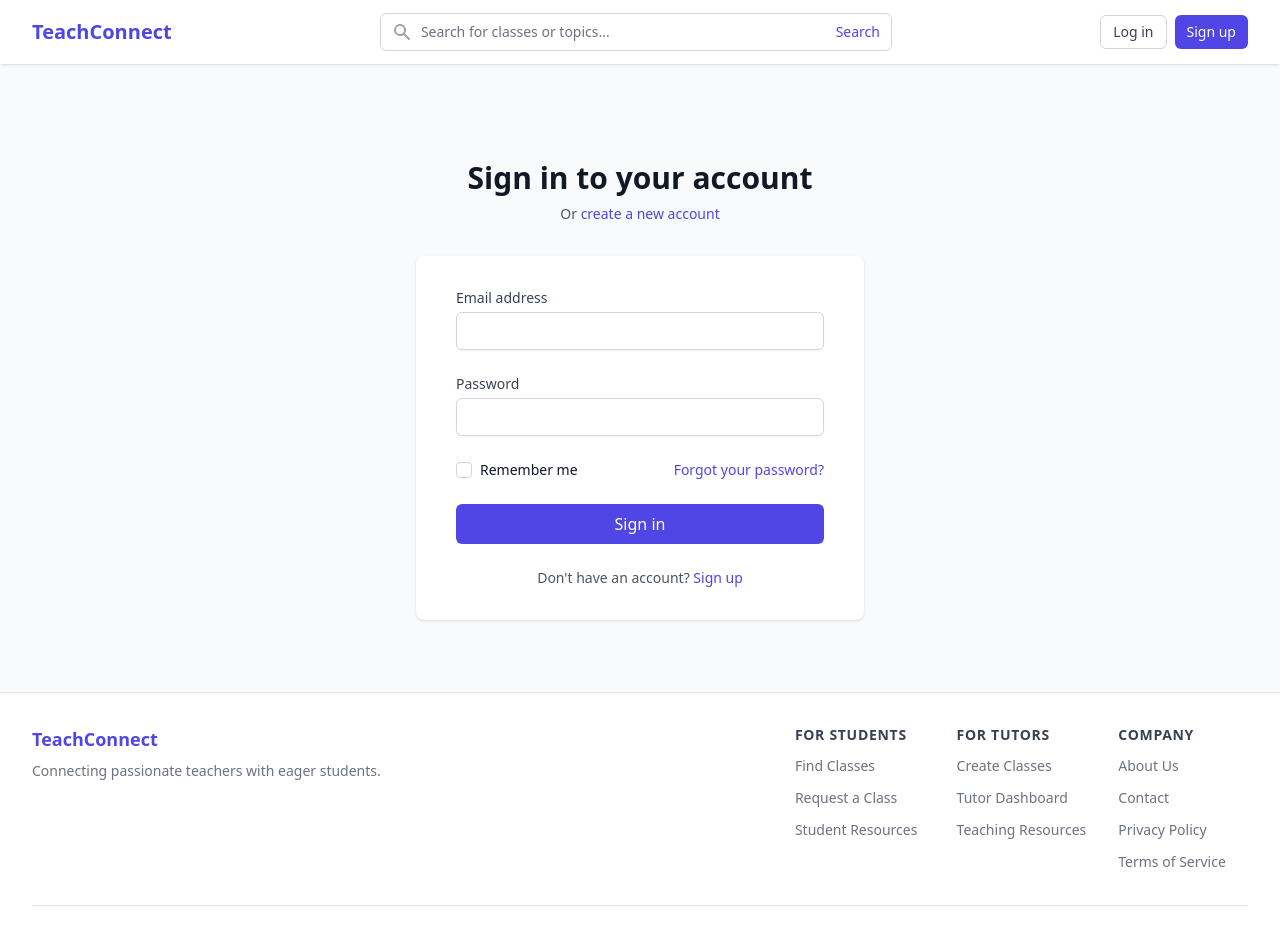
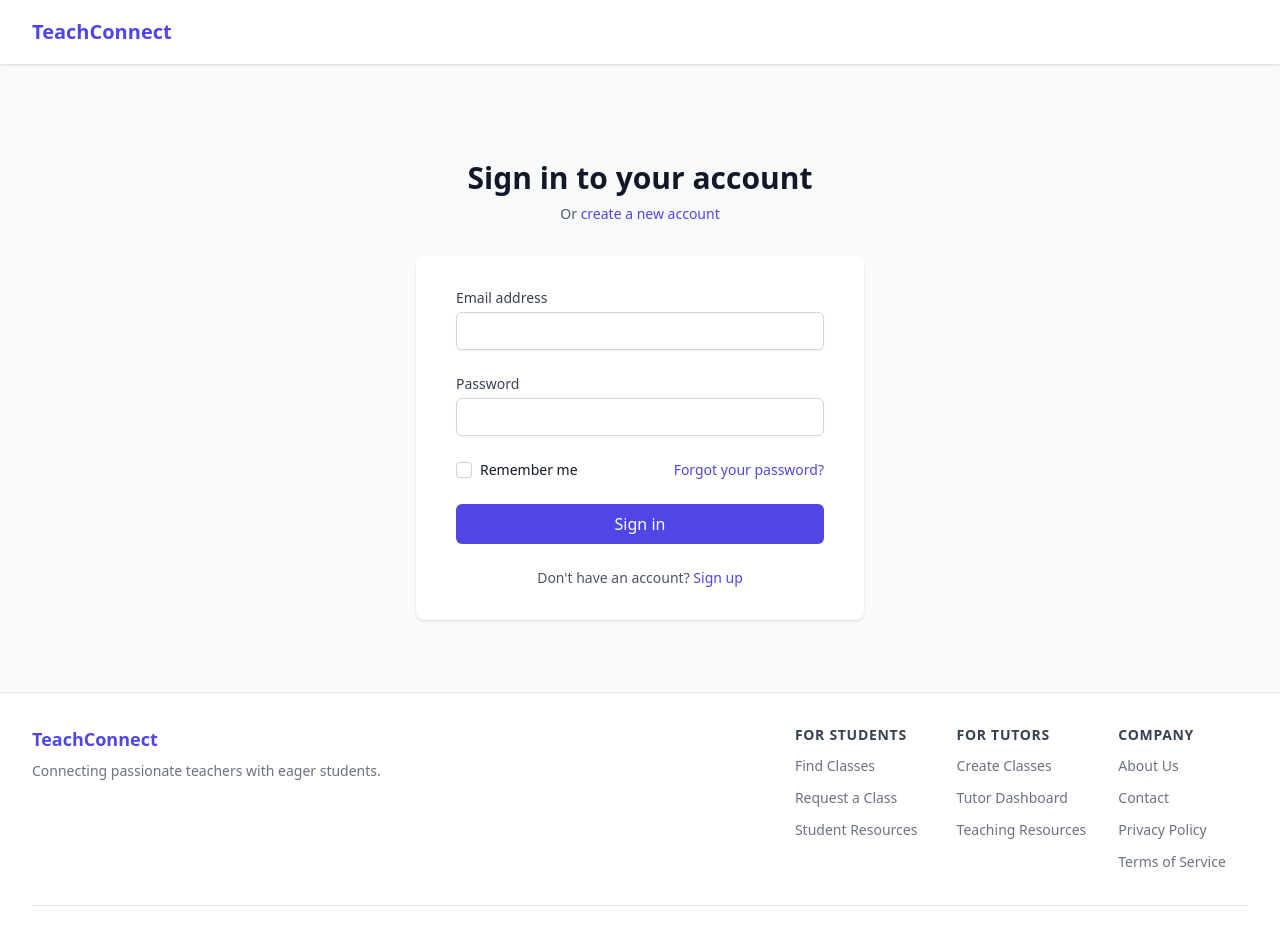
Before and after one commit to sankalp112kashyap/teachconnect-frontend, a React (Create React App) app: page /login in a window 1280 px wide. Shown: the top 940 px of the page. Built offline with nearby package versions, Linux system fonts and the light colour scheme.

Commit message:
remove search bars from login & register pages

```diff
--- /dev/null
+++ b/src/layouts/AuthLayout.tsx
@@ -0,0 +1,146 @@
+import React from 'react';
+import { Outlet } from 'react-router-dom';
+import { Link } from 'react-router-dom';
+
+const AuthLayout: React.FC = () => {
+  return (
+    <div className="min-h-screen bg-gray-50">
+      <header className="bg-white shadow">
+        <div className="max-w-7xl mx-auto px-4 sm:px-6 lg:px-8">
+          <div className="flex justify-between items-center h-16">
+            <div className="flex items-center">
+              <Link to="/" className="text-xl font-bold text-indigo-600">
+                TeachConnect
+              </Link>
+            </div>
+          </div>
+        </div>
+      </header>
+      <main className="py-6">
+        <Outlet />
+      </main>
+      <footer className="bg-white border-t border-gray-200 py-8">
+        <div className="max-w-7xl mx-auto px-4 sm:px-6 lg:px-8">
+          <div className="flex flex-col md:flex-row justify-between">
+            <div className="mb-4 md:mb-0">
+              <h3 className="text-lg font-semibold text-indigo-600">TeachConnect</h3>
+              <p className="mt-2 text-sm text-gray-500">
+                Connecting passionate teachers with eager students.
+              </p>
+            </div>
+            <div className="grid grid-cols-2 gap-8 sm:grid-cols-3">
+              <div>
+                <h3 className="text-sm font-semibold text-gray-700 tracking-wider uppercase">
+                  For Students
+                </h3>
+                <ul className="mt-2 space-y-2">
+                  <li>
+                    <a
+                      href="#"
+                      className="text-sm text-gray-500 hover:text-gray-900"
+                    >
+                      Find Classes
+                    </a>
+                  </li>
+                  <li>
+                    <a
+                      href="#"
+                      className="text-sm text-gray-500 hover:text-gray-900"
+                    >
+                      Request a Class
+                    </a>
+                  </li>
+                  <li>
+                    <a
+                      href="#"
+                      className="text-sm text-gray-500 hover:text-gray-900"
+                    >
+                      Student Resources
+                    </a>
+                  </li>
+                </ul>
+              </div>
+              <div>
+                <h3 className="text-sm font-semibold text-gray-700 tracking-wider uppercase">
+                  For Tutors
+                </h3>
+                <ul className="mt-2 space-y-2">
+                  <li>
+                    <a
+                      href="#"
+                      className="text-sm text-gray-500 hover:text-gray-900"
+                    >
+                      Create Classes
+                    </a>
+                  </li>
+                  <li>
+                    <a
+                      href="#"
+                      className="text-sm text-gray-500 hover:text-gray-900"
+                    >
+                      Tutor Dashboard
+                    </a>
+                  </li>
+                  <li>
+                    <a
+                      href="#"
+                      className="text-sm text-gray-500 hover:text-gray-900"
+                    >
+                      Teaching Resources
+                    </a>
+                  </li>
+                </ul>
+              </div>
+              <div>
+                <h3 className="text-sm font-semibold text-gray-700 tracking-wider uppercase">
+                  Company
+                </h3>
+                <ul className="mt-2 space-y-2">
+                  <li>
+                    <a
+                      href="#"
+                      className="text-sm text-gray-500 hover:text-gray-900"
+                    >
+                      About Us
+                    </a>
+                  </li>
+                  <li>
+                    <a
+                      href="#"
+                      className="text-sm text-gray-500 hover:text-gray-900"
+                    >
+                      Contact
+                    </a>
+                  </li>
+                  <li>
+                    <a
+                      href="#"
+                      className="text-sm text-gray-500 hover:text-gray-900"
+                    >
+                      Privacy Policy
+                    </a>
+                  </li>
+                  <li>
+                    <a
+                      href="#"
+                      className="text-sm text-gray-500 hover:text-gray-900"
+                    >
+                      Terms of Service
+                    </a>
+                  </li>
+                </ul>
+              </div>
+            </div>
+          </div>
+          <div className="mt-8 border-t border-gray-200 pt-8">
+            <p className="text-sm text-gray-500 text-center">
+              &copy; {new Date().getFullYear()} TeachConnect. All rights reserved.
+            </p>
+          </div>
+        </div>
+      </footer>
+    </div>
+  );
+};
+
+export default AuthLayout;
```
Also changed, not shown: src/router.tsx (+15 -8 lines).
